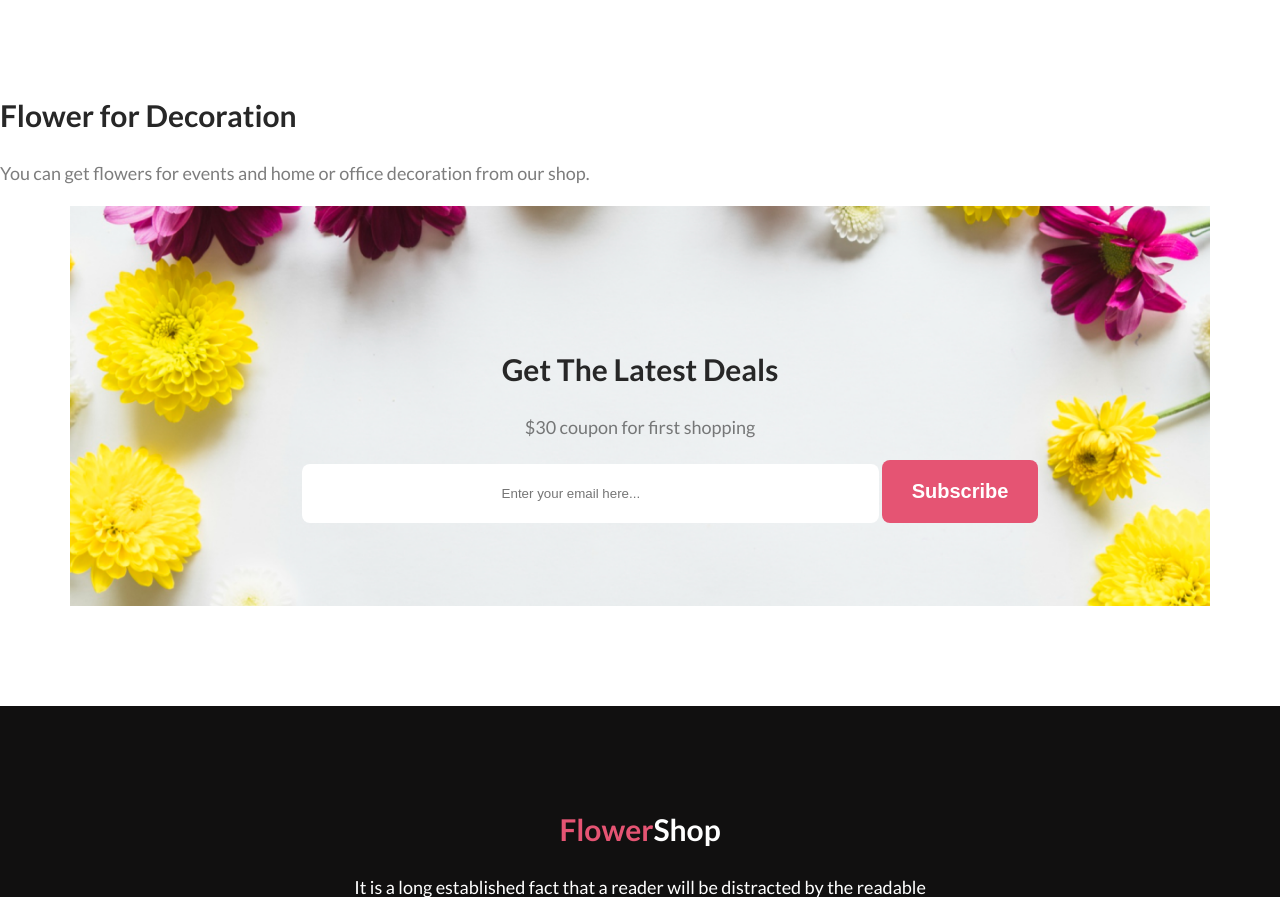
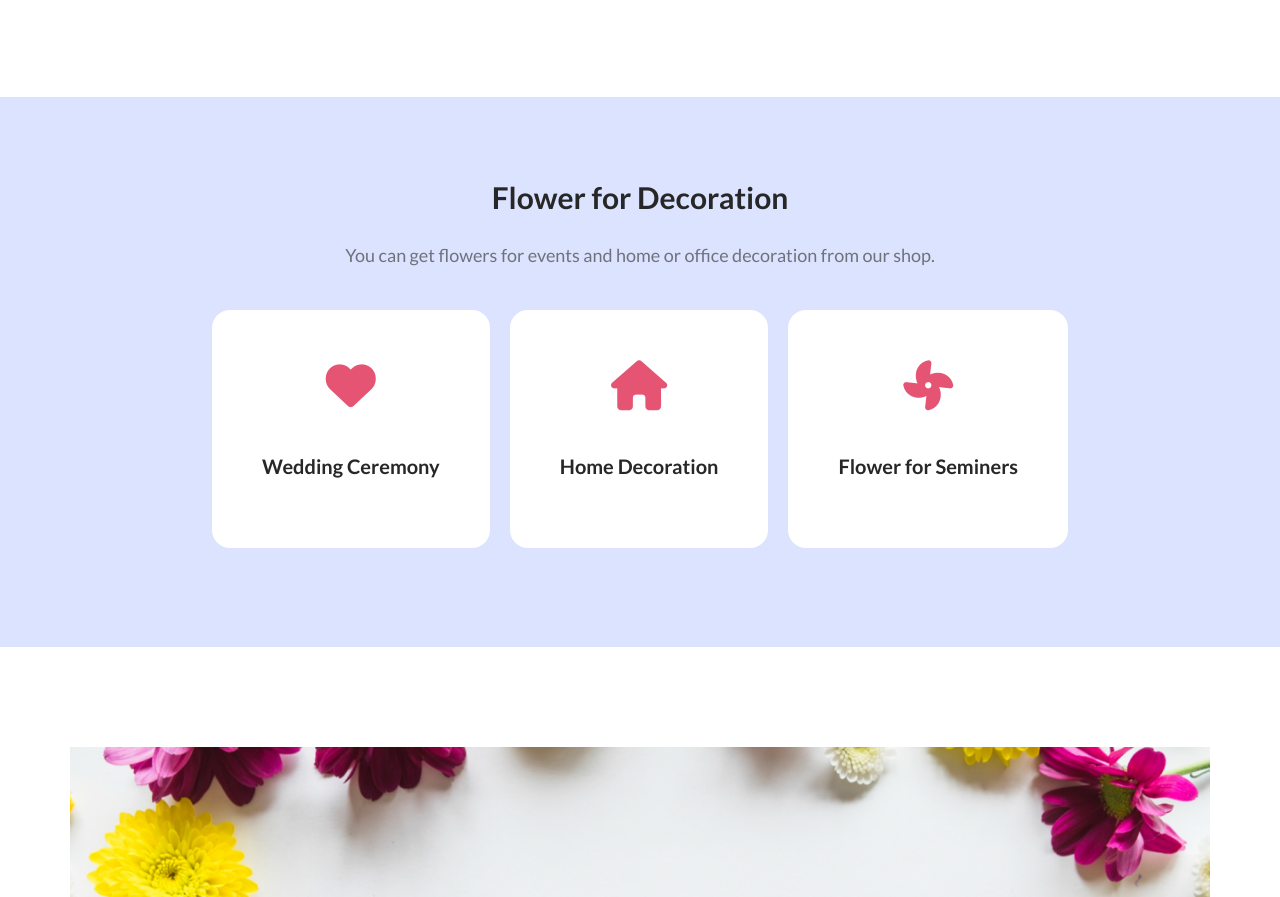
Before and after one commit to munjir033/flower-shop-assignment, a plain HTML site: page index.html in a window 1280 px wide. Shown: the part 3089-3986 px from the top of the page. Drawn offline with Linux system fonts and the light colour scheme.

Commit message:
added special section

```diff
--- a/index.html
+++ b/index.html
@@ -7,6 +7,7 @@
 
     <link rel="stylesheet" href="styles.css">
     <link href="https://fonts.googleapis.com/css2?family=Lato:wght@400;700&display=swap" rel="stylesheet">
+    <script src="https://kit.fontawesome.com/ced09cf9ff.js" crossorigin="anonymous"></script>
 </head>
 <body>
 
@@ -113,21 +114,26 @@
 
         <!--events (special section)-->
 
-        <section class="events">
+        <section class="events-section">
+            <div class="events">
             <div class="event-text">
                 <h2 class="heading-text">Flower for Decoration</h2>
                 <p class="paragraph-text">You can get flowers for events and home or office decoration from our shop.</p>
             </div>
             <div class="event-container">
-                <div>
-                    <p></p>
+                <div class="card">
+                    <i class="fa-solid fa-heart" style="color: #e55473;"></i>
+                    <p class="heading-text"><br>Wedding Ceremony</p>
                 </div>
-                <div>
-                    <p></p>
+                <div class="card">
+                    <i class="fa-solid fa-house" style="color: #e55473;"></i>
+                    <p class="heading-text"><br>Home Decoration</p>
                 </div>
-                <div>
-                    <p></p>
+                <div class="card">
+                    <i class="fa-solid fa-fan" style="color: #e55473;"></i>
+                    <p class="heading-text"><br>Flower for Seminers</p>
                 </div>
+            </div>
             </div>
         </section>
 
--- a/styles.css
+++ b/styles.css
@@ -163,6 +163,42 @@ body{
     width: 260px;
 }
 
+/* events ( special section)*/
+
+.events-section{
+    background-color: #b4c3ff77;
+    width: 100%;
+    height: 550px;
+    text-align: center;
+    margin-bottom: 100px;
+}
+.card > i{
+    font-size: 50px;
+}
+.card > p{
+    color: #272727;
+    font-size: 20px;
+}
+.card{
+    background-color: #FFF;
+    border: none;
+    border-radius: 18px;
+    padding: 50px;
+}
+.events{
+    position: relative;
+    top: 15%;
+
+}
+.event-text{
+    margin-bottom: 40px;
+}
+.event-container{
+    display: flex;
+    gap: 20px;
+    justify-content: center;
+}
+
 /* bottom banner */
 .bottom-banner{
     display: flex;
```
